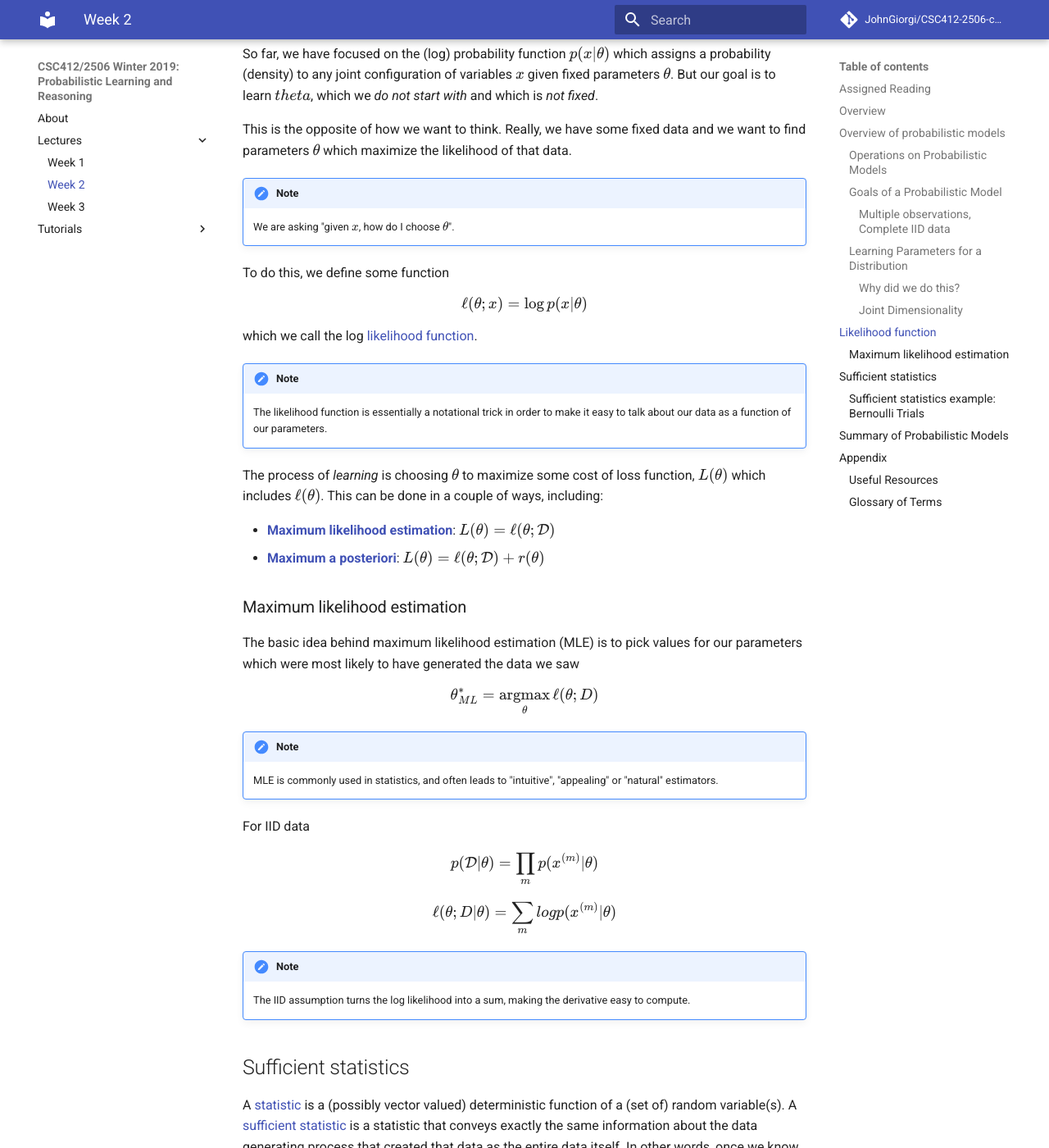
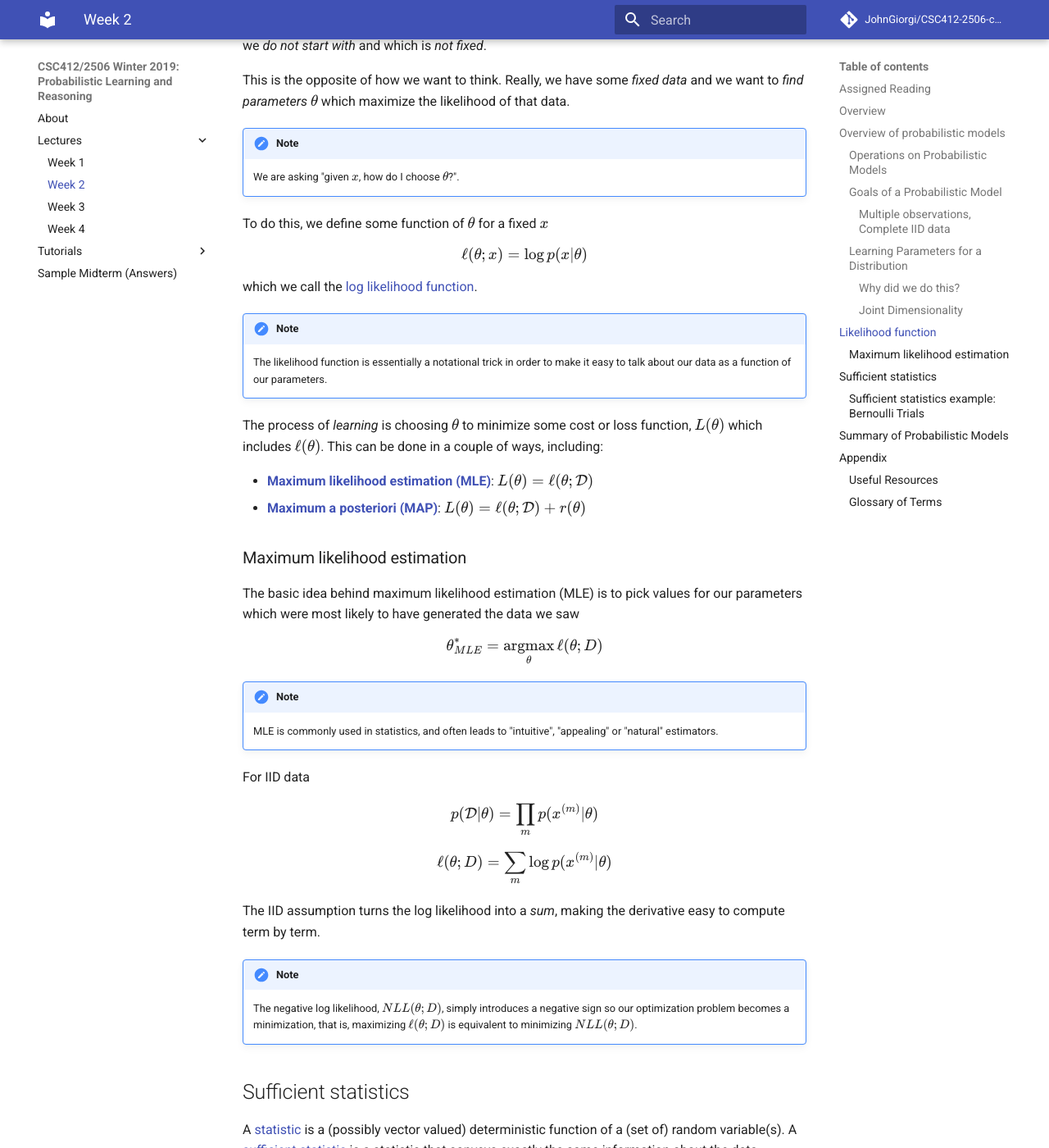
Before and after one commit to JohnGiorgi/CSC412-2506-course-notes, an MkDocs documentation site: the page built from docs/lectures/week_2.md, in a window 1280 px wide and 1400 px high, scrolled down 5129 px. Shown: the whole window at 82% size. Built offline with MkDocs 1.6.1 and Material for MkDocs 9.7.7, drawn with Linux system fonts in a browser that asks for light colours; formulas are drawn with MathJax 3; comment, search, counter and statistics services are not loaded; some of the changed text lies outside the part shown.

Commit message:
:books: Finish (most of) lecture 4 blackboard content

```diff
--- a/docs/lectures/week_2.md
+++ b/docs/lectures/week_2.md
@@ -17,16 +17,22 @@
 
 In general, we have variables that can be _observed_ or _unobserved_ ([latent variables](https://en.wikipedia.org/wiki/Latent_variable) are always unobserved!). The job of a probabilistic model is to relate the variables (observed or unobserved). More specifically, a probabilistic learns a joint probability distribution over variables, e.g. \(p(x_1, x_2, ..., x_N)\). Because the distributions are parameterized, learning is essentially joint [density estimation](https://en.wikipedia.org/wiki/Density_estimation).
 
-In a [generative model](https://en.wikipedia.org/wiki/Generative_model), we assume our data is generated by some distribution & then try to _learn that distribution_. The joint distribution (or joint density function) is the central object we use to define our model. From this perspective, we can think about the basic tasks we care about in machine learning (ML) as operations on joint distributions. One such task is [classification](https://en.wikipedia.org/wiki/Statistical_classification)
+In a [generative model](https://en.wikipedia.org/wiki/Generative_model), we assume our data is generated by some distribution & then try to _learn that distribution_. The [joint distribution](https://en.wikipedia.org/wiki/Joint_probability_distribution) (or joint density function) is the central object we use to define our model. From this perspective, we can think about the basic tasks we care about in machine learning (ML) as operations on joint distributions. One such task is [classification](https://en.wikipedia.org/wiki/Statistical_classification)
 
 - __Model__: \(p(X, C)\)
 - __Task__: \(p(C=c | x) = \frac{p(c, x)}{p(x)}\)
 
 where \(X\) are our inputs, \(C\) our classes and \(p(x)\) is the probability of our data (sometimes called the _evidence_). \(p(x)\) can be re-written as the marginal probability
 
-\[p(C=c | x) = \frac{p(x, c)}{\sum_i p(x, c_i)}\]
+\[
+p(C=c | x) = \frac{p(x, c)}{\sum_i p(x, c_i)}
+\]
 
 What happens if \(c\) is never observed? Then we call this [clustering](https://en.wikipedia.org/wiki/Cluster_analysis). Clustering allows us to compute \(p(C=c|x)\) ("the probability that the input belongs to some cluster") even if \(c\) is unobserved.
+
+\[
+p(c | x) = \frac{p(c, x)}{p(x)} ; c \text{ is unobserved}
+\]
 
 If our inputs and classes are continuous, we call this [regression](https://en.wikipedia.org/wiki/Regression_analysis)
 
@@ -34,14 +40,15 @@
 
 In general,
 
-- if a variable is _always_ observed, we may not want to model its density (regression / classification)
+- if a variable is _always_ observed, we may _not_ want to model its density (regression / classification)
 - if a variable is _never_ observed (always unobserved) then we call it a _hidden_ or [_latent_](https://en.wikipedia.org/wiki/Latent_variable) variable and we may want to model its density (clustering, density estimation)
 
 In fact, we can mostly classify (no pun intended) the problems we care about into four types:
 
+- **Classification**: \(p(c | x) = \frac{p(c, x)}{p(x)} = \frac{p(c, x)}{\sum_c p(c, x)}\)
+- - **Clustering**: \(p(c | x) = \frac{p(c, x)}{p(x)} ; c \text{ is unobserved}\)
 - **Regression**: \(p(y | x) = \frac{p(y, x)}{p(x)} = \frac{p(y, x)}{\int p(x)}\)
-- **Classification**: \(p(c | x) = \frac{p(c, x)}{p(x)} = \frac{p(c, x)}{\sum_c p(c, x)}\)
-- **Clustering**: \(p(c | x) = \frac{p(c, x)}{p(x)} ; c \text{ is unobserved}\)
+
 - **Density Estimation**: \(p(y | x) = \frac{p(y, x)}{p(x)} ; y \text{ is unobserved}\)
 
 ### Operations on Probabilistic Models
@@ -136,9 +151,13 @@
 
 #### Joint Dimensionality
 
-Lets take our previous example and expand on it. Firstly, it is helpful to think of the joint distribution grid with \(k^n\) squares, where \(n\) is our number of variables and \(k\) our states.
+Lets take our previous example and expand on it. Firstly, it is helpful to think of the joint distribution as a grid with \(k^n\) squares, where \(n\) is our number of variables and \(k\) our states.
 
-For our running example, this means our joint distribution is parameterized by a 4 dimensional vector, containing the probabilities of seeing any pair of states. We could of course, add more random variables to our model. Imagine we add \(B\), for whether or not we _bike into work_ and \(H\), for _overall health_, each with two states. The dimensionality of our parameters then becomes \(k^n = 2^4\).
+For our running example, this means our joint distribution is parameterized by a 4 dimensional vector, containing the probabilities of seeing any pair of states. We could of course, add more random variables to our model. Imagine we add \(B\), for whether or not we _bike into work_ and \(H\), for _overall health_, each with two states. The dimensionality of our parameters then becomes
+
+\[
+k^n = 2^4
+\]
 
 It is important to note that our joint distribution will be computed based on the assumptions we make about independence between variables. For example, we could assume that while \(T\) and \(W\) are independent from one another, \(H\) is dependent on both \(T\) and \(W\) as well as \(B\). From the chain rule, we get
 
@@ -146,32 +165,32 @@
 
 ## Likelihood function
 
-So far, we have focused on the (log) probability function \(p(x|\theta)\) which assigns a probability (density) to any joint configuration of variables \(x\) given fixed parameters \(\theta\). But our goal is to learn \(theta\), which we _do not start with_ and which is _not fixed_.
+So far, we have focused on the probability function \(p(x|\theta)\) which assigns a probability (density) to any joint configuration of variables \(x\) given fixed parameters \(\theta\). But our goal is to learn \(\theta\), which we _do not start with_ and which is _not fixed_.
 
-This is the opposite of how we want to think. Really, we have some fixed data and we want to find parameters \(\theta\) which maximize the likelihood of that data.
+This is the opposite of how we want to think. Really, we have some _fixed data_ and we want to _find parameters_ \(\theta\) which maximize the likelihood of that data.
 
 !!! note
-    We are asking "given \(x\), how do I choose \(\theta\)".
+    We are asking "given \(x\), how do I choose \(\theta\)?".
 
-To do this, we define some function
+To do this, we define some function of \(\theta\) for a fixed \(x\)
 
 \[\ell(\theta ; x) = \log p(x|\theta)\]
 
-which we call the log [likelihood function](https://en.wikipedia.org/wiki/Likelihood_function).
+which we call the [log likelihood function](https://en.wikipedia.org/wiki/Likelihood_function#Log-likelihood).
 
 !!! note
     The likelihood function is essentially a notational trick in order to make it easy to talk about our data as a function of our parameters.
 
-The process of _learning_ is choosing \(\theta\) to maximize some cost of loss function, \(L(\theta)\) which includes \(\ell (\theta)\). This can be done in a couple of ways, including:
+The process of _learning_ is choosing \(\theta\) to minimize some cost or loss function, \(L(\theta)\) which includes \(\ell (\theta)\). This can be done in a couple of ways, including:
 
-- [**Maximum likelihood estimation**](https://en.wikipedia.org/wiki/Maximum_likelihood_estimation): \(L(\theta) = \ell (\theta; \mathcal D)\)
-- [**Maximum a posteriori**](https://en.wikipedia.org/wiki/Maximum_a_posteriori_estimation): \(L(\theta) = \ell (\theta; \mathcal D) + r(\theta)\)
+- [**Maximum likelihood estimation (MLE)**](https://en.wikipedia.org/wiki/Maximum_likelihood_estimation): \(L(\theta) = \ell (\theta; \mathcal D)\)
+- [**Maximum a posteriori (MAP)**](https://en.wikipedia.org/wiki/Maximum_a_posteriori_estimation): \(L(\theta) = \ell (\theta; \mathcal D) + r(\theta)\)
 
 ### Maximum likelihood estimation
 
 The basic idea behind maximum likelihood estimation (MLE) is to pick values for our parameters which were most likely to have generated the data we saw
 
-\[\theta_{ML}^* = \underset{\theta}{\operatorname{argmax}} \ell(\theta ; D)\]
+\[\theta_{MLE}^* = \underset{\theta}{\operatorname{argmax}} \ell(\theta ; D)\]
 
 !!! note
     MLE is commonly used in statistics, and often leads to "intuitive", "appealing" or "natural" estimators.
@@ -179,10 +198,13 @@
 For IID data
 
 \\[p(\mathcal D | \theta) = \prod_m p(x^{(m)} | \theta)\\]
-\\[\ell (\theta ;  D | \theta) = \sum_m log p(x^{(m)} | \theta)\\]
+\\[\ell (\theta ;  D) = \sum_m \log p(x^{(m)} | \theta)\\]
+
+
+The IID assumption turns the log likelihood into a _sum_, making the derivative easy to compute term by term.
 
 !!! note
-    The IID assumption turns the log likelihood into a sum, making the derivative easy to compute.
+    The negative log likelihood, \(NLL(\theta ;  D)\), simply introduces a negative sign so our optimization problem becomes a minimization, that is, maximizing \(\ell (\theta ;  D)\) is equivalent to minimizing \(NLL(\theta ;  D)\).
 
 ## Sufficient statistics
 
@@ -233,7 +254,7 @@
 
 \[\frac{\partial \ell}{\partial \theta} = 0 = \frac{T(X)}{N}\]
 
-This is our maximum likelihood estimation of the parameters \(\theta\), \(\theta^{\star}_{ML}\).
+This is our maximum likelihood estimation of the parameters \(\theta\), \(\theta^{\star}_{MLE}\).
 
 !!! note
     See [Lecture 2 slides](http://www.cs.toronto.edu/~jessebett/CSC412/content/week2/lec2.pdf) 10-13 for more examples.
--- a/mkdocs.yml
+++ b/mkdocs.yml
@@ -35,8 +35,10 @@
       - Week 1: lectures/week_1.md
       - Week 2: lectures/week_2.md
       - Week 3: lectures/week_3.md
+      - Week 4: lectures/week_4.md
     - Tutorials:
       - Week 1: tutorials/week_1.md
+    - Sample Midterm (Answers): sample_midterm_answers.md
 
 
 markdown_extensions:
```
Also changed, not shown: other parts of docs/lectures/week_2.md (+22 -15 lines), docs/lectures/week_3.md (+115 -13 lines), docs/lectures/week_4.md (added, +194 -0 lines), docs/img/lecture_3_24.png (added), docs/img/lecture_3_25.png (added), docs/img/lecture_4_1.png (added), docs/img/lecture_4_2.png (added), docs/img/lecture_4_3.png (added), docs/img/lecture_4_4.png (added), docs/img/lecture_4_5.png (added), docs/img/lecture_4_6.png (added), docs/img/lecture_4_7.png (added), docs/img/lecture_4_8.png (added), docs/img/lecture_4_9.png (added).
